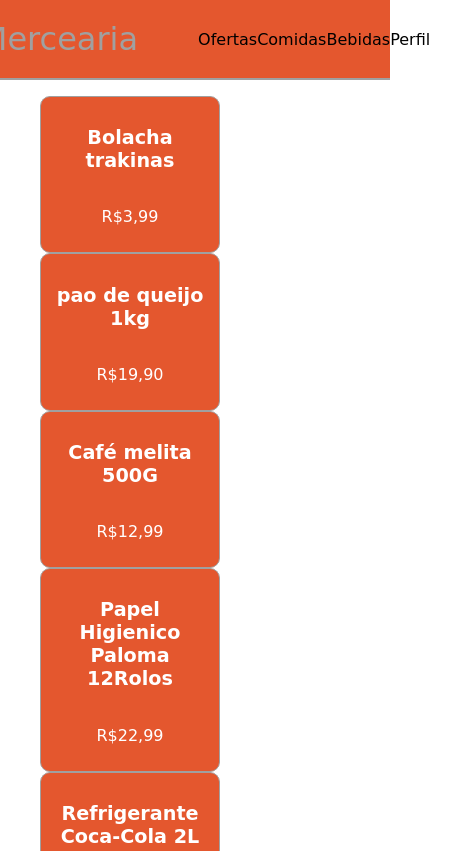
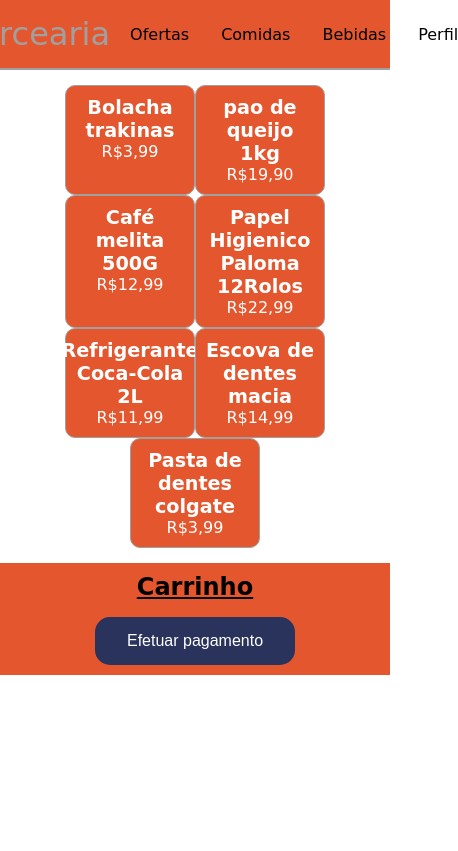
Before and after one commit to DavidEdsonDoNascimento/BakeryCRUD, a website with bundled scripts: page index.html in a window 390 px wide. Shown: the top 851 px of the page, 458 px wide, since content can reach past the window. Built offline with nearby package versions, Linux system fonts and the light colour scheme; a web font is replaced by a local one.

Commit message:
adjust container of the products

```diff
--- a/index.html
+++ b/index.html
@@ -16,6 +16,7 @@
 		<link rel="stylesheet" href="./src/css/cart.css" />
 	</head>
 	<body>
+		<div class="header">
 			<nav>
 				<a href="#" class="logo">Mercearia</a>
 				<ul class="nav-list">
@@ -25,6 +26,7 @@
 					<li class="nav-item"><a href="#">Perfil</a></li>
 				</ul>
 			</nav>
+		</div>
 		<div class="container">
 			<ul id="products"></ul>
 		</div>
@@ -35,6 +37,6 @@
 				<button class="btn-purchase">Efetuar pagamento</button>
 			</div>
 		</div>
-		<script src="./src/js/main.js" type="module"></script>
+		<script defer src="./src/js/main.js" type="module"></script>
 	</body>
 </html>
--- a/src/css/cart.css
+++ b/src/css/cart.css
@@ -1,6 +1,7 @@
 .cart-container h2 {
     text-align: center;
     text-decoration: underline;
+    margin-bottom: 1rem;
 }
 .cart-container {
     width: auto;
--- a/src/css/main.css
+++ b/src/css/main.css
@@ -1,6 +1,4 @@
 body {
-    margin: 0;
-    padding: 0;
     background-color: var(--white);
     font-family: var(--font);
     font-weight: var(--font-weight);
@@ -17,7 +15,8 @@
 }
 
 nav {
-    height: 80px;
+    max-width: 1280px;
+    height: 70px;
     display: flex;
     flex-direction: row;
     justify-content: center;
@@ -31,6 +30,7 @@
     display: flex;
     width: 600px;
     justify-content: space-around;
+    gap: 2rem;
 }
 
 .nav-item a {
@@ -44,4 +44,5 @@
     width: auto;
     height: auto;
     justify-content: center;
+    padding: 15px;
 }
--- a/src/css/product.css
+++ b/src/css/product.css
@@ -2,7 +2,7 @@
 	list-style: none;
 	display: flex;
 	flex-direction: row;
-	max-width: 780px;
+	max-width: 720px;
 	flex-wrap: wrap;
 }
 
@@ -28,3 +28,29 @@
 .product-price {
 	font-size: 1rem;
 }
+
+
+@media (max-width: 720px) {
+    #products {
+        list-style: none;
+        display: flex;
+        flex-direction: row;
+        max-width: 345px;
+        flex-wrap: wrap;
+		justify-content: center;
+    }
+
+    .product-card {
+        border: 1px solid var(--gray-700);
+        border-radius: 10px;
+        padding: 10px;
+        max-width: 130px;
+        background-color: var(--orange-400);
+        display: flex;
+        flex-direction: column;
+        align-items: center;
+        text-align: center;
+        cursor: pointer;
+        color: var(--white);
+    }
+}
--- a/src/css/root.css
+++ b/src/css/root.css
@@ -1,5 +1,7 @@
 * {
     box-sizing: border-box;
+    margin: 0;
+    padding: 0;
 }
 
 :root {
```
Lines whose indentation alone changed are shown as unchanged.
